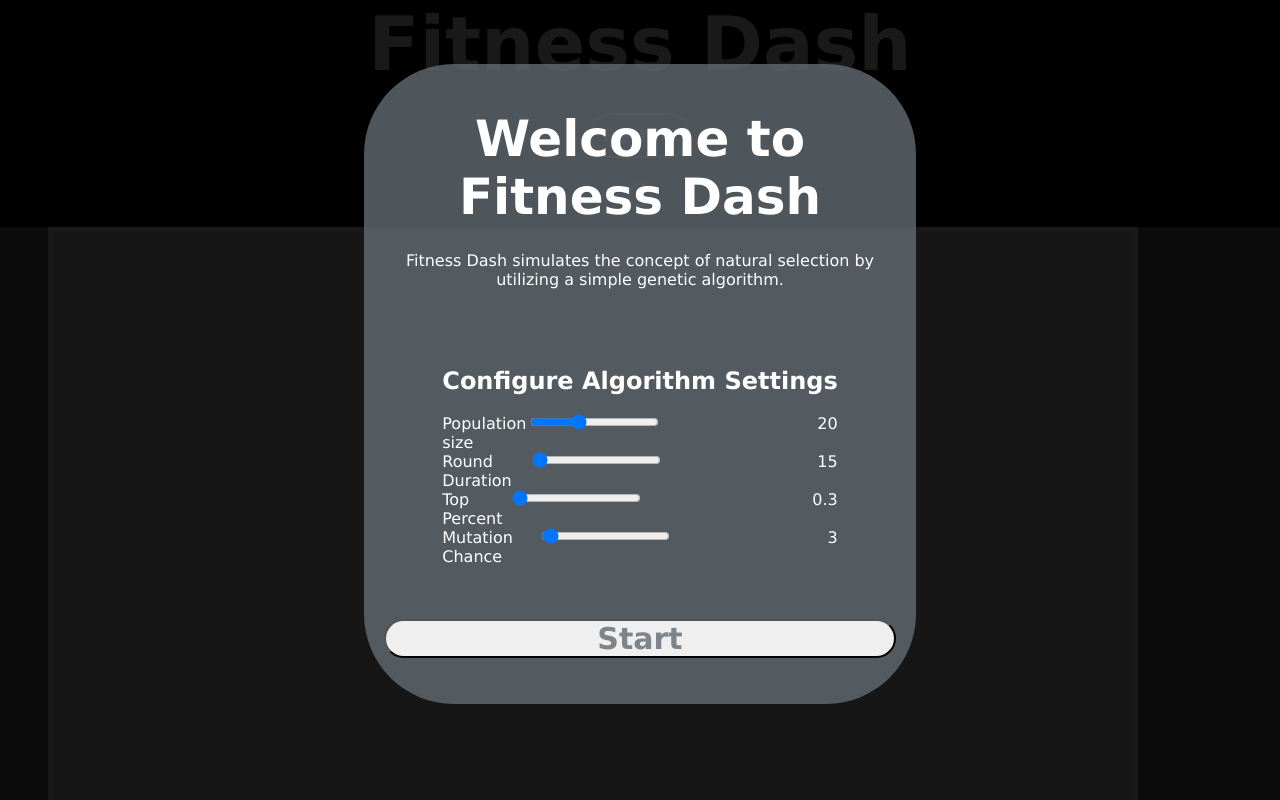
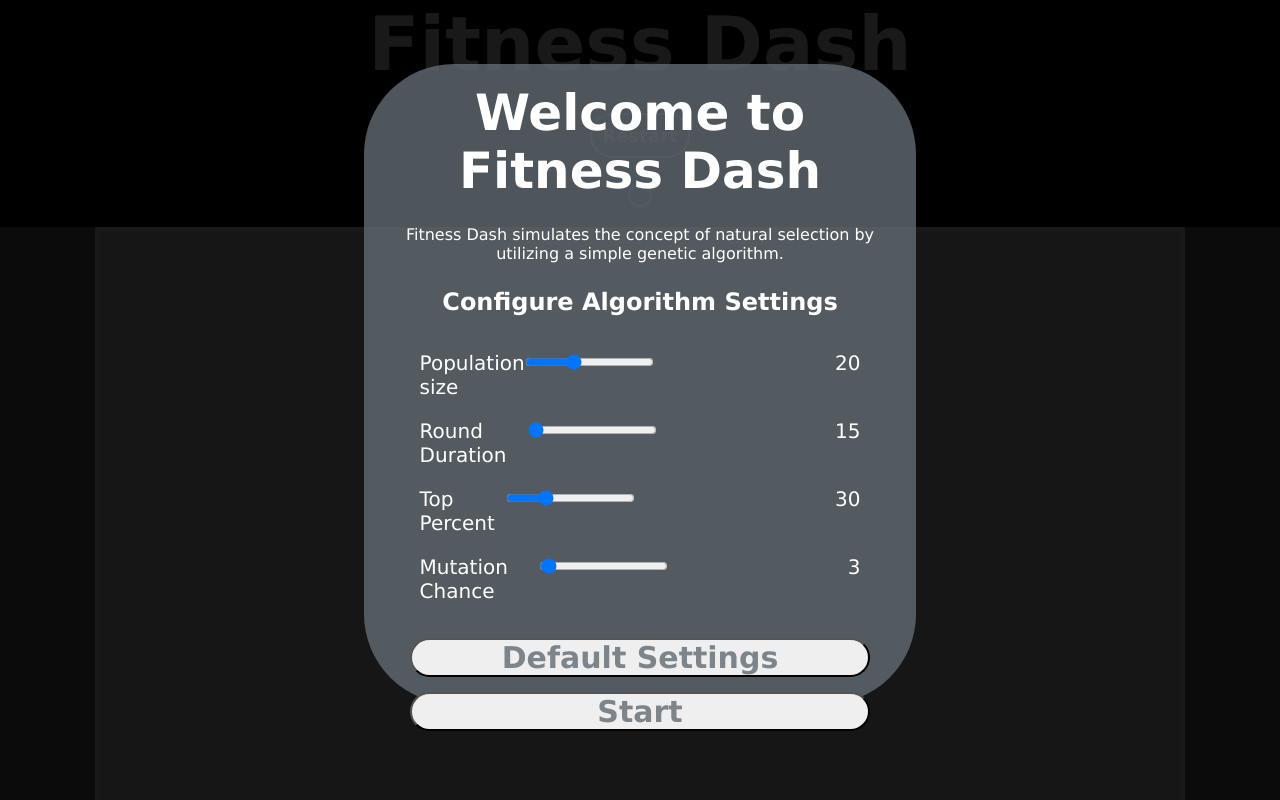
Before and after one commit to rymon23/ai-fitness-dash, a website built with webpack: page index.html in a window 1280 px wide. Shown: the top 800 px of the page. Built offline with Linux system fonts and the light colour scheme.

Commit message:
Work on modal and settings sliders

```diff
--- a/index.html
+++ b/index.html
@@ -40,16 +40,6 @@
                         <h2 id="success-rate"></h2>
                     </div>
                 </div>
-
-                <!-- <div id="game-dash" class="game-dashboard-container">
-                    <div class="timer-container">
-                        <h2 id="timer"></h2>
-                    </div>
-                    <div class="game-controls-container">
-                        <button>Start</button>
-                    </div>
-                </div> -->
-
             </div>
         </header>
 
@@ -57,64 +47,12 @@
 
         <div class="game-content-container">
 
-            <!-- <div class="settings-column-container">
-                <div class="settings-container">
-                    <h2>Algorithm Settings</h2>
-                    <br>
-                    <label >Population size
-                        <div class="slider-population-container">
-                            <input
-                                class="slider"
-                                type="range"
-                                id="slider-pop"
-                                min="3" max="50" value="25">
-                        </div>
-                        <p id="slider-pop-value">10</p>
-                    </label>
-                    <label >Round Duration
-                        <div class="slider-population-container">
-                            <input
-                                class="slider"
-                                type="range"
-                                id="slider-duration"
-                                min="15" max="60" value="30">
-                        </div>
-                        <p id="slider-duration-value">10</p>
-                    </label>
-                    <label >Top Percent
-                        <div class="slider-population-container">
-                            <input
-                                class="slider"
-                                type="range"
-                                id="slider-top-perc"
-                                min="10" max="80" value="30">
-                        </div>
-                        <p id="slider-top-perc-value">10</p>
-                    </label>
-                    <label >Mutation Chance
-                        <div class="slider-population-container">
-                            <input
-                                class="slider"
-                                type="range"
-                                id="slider-mutation"
-                                min="1" max="100" value="2">
-                        </div>
-                        <p id="slider-mutation-value">10</p>
-                    </label>
-
-                </div>
-            </div> -->
-
             <div class="canvas-container">
                 <canvas id="canvas-id" width="1080" height="720"></canvas>
             </div>
 
-            <div class="settings-column-container">
-            </div>
-
-        </div>
-
-        <div id="ranks">
+            <!-- <div class="settings-column-container">
+            </div> -->
 
         </div>
 
@@ -130,7 +68,7 @@
                     <div class="settings-column-container">
                         <div class="settings-container">
                             <h2>Configure Algorithm Settings</h2>
-                            <br>
+
                             <label>Population size
                                 <div class="slider-population-container">
                                     <input class="slider" type="range" id="slider-pop" min="3" max="50" value="25">
@@ -145,7 +83,7 @@
                             </label>
                             <label>Top Percent
                                 <div class="slider-population-container">
-                                    <input class="slider" type="range" id="slider-top-perc" min="0.1" max="0.9" value="0.3">
+                                    <input class="slider" type="range" id="slider-top-perc" min="10" max="80" value="30">
                                 </div>
                                 <p id="slider-top-perc-value">10</p>
                             </label>
@@ -155,10 +93,14 @@
                                 </div>
                                 <p id="slider-mutation-value">10</p>
                             </label>
+                            <div class="settings-button-container">
+                                <button id="settings-default-button">Default Settings</button>
+                            </div>
+
+                            <button id="start-button">Start</button>
 
                         </div>
                     </div>
-                    <button id="start-button">Start</button>
 
                 </div>
 
--- a/src/game.js
+++ b/src/game.js
@@ -2,6 +2,7 @@ import * as Util from "./util";
 import Canvas from "./canvas";
 import PopulationManager from "./pop_manager";
 import SliderSetting from "./slider";
+import Modal from "./modal";
 import Timer from "./timer";
 import Box from "./box";
 import { CreateBalls } from "./ball";
@@ -18,7 +19,6 @@ class Game {
     // this.canvas = canvasEl;
     this.canvas = new Canvas(this, canvasEl);
     this.timer = new Timer(this);
-
     this.gameObjects = {
       balls: [],
       boxes: [],
@@ -29,11 +29,13 @@ class Game {
     this.settings = {
       roundTime: 15,
       populationSize: 20,
-      topBreedMult: 0.3,
+      topBreedMult: 30,
       mutationPerc: 3
     };
 
     window.game = this;
+
+    this.modal = new Modal("modal");
 
     this.sliders = {
       roundTime: new SliderSetting(
@@ -66,6 +68,7 @@ class Game {
     this.Stop = this.Stop.bind(this);
     this.Update = this.Update.bind(this);
     this.Reset = this.Reset.bind(this);
+    this.ResetSliderDefaults = this.ResetSliderDefaults.bind(this);
     this.RenderGameObjects = this.RenderGameObjects.bind(this);
     this.DestroyGameObjects = this.DestroyGameObjects.bind(this);
     this.CanvasCollisionDetection = this.CanvasCollisionDetection.bind(this);
@@ -99,15 +102,11 @@ class Game {
 
     console.log("GAME INITIALIZED");
 
-    const startButton = document.getElementById("start-button");
-    startButton.addEventListener("click", () => {
-      if (startButton.innerHTML === "Start") {
-        startButton.innerHTML = "Restart";
-        this.Start();
-      } else {
-        startButton.innerHTML = "Start";
-        this.Stop();
-      }
+    const restartButton = document.getElementById("restart-button");
+    restartButton.addEventListener("click", () => {
+        this.modal.Enable();
+        this.Stop()
+        this.DestroyGameObjects();
     });
 
     //this.Start();
@@ -144,7 +143,9 @@ class Game {
 
   Stop() {
     this.running = false;
+    this.timer.Stop();
     clearInterval(this.interval);
+    this.ctx.clearRect(0, 0, this.canvas.width, this.canvas.height);
     console.log("GAME STOPPED");
   }
 
@@ -153,6 +154,12 @@ class Game {
     this.Stop();
     this.DestroyGameObjects();
     this.Start(true);
+  }
+
+  ResetSliderDefaults(){
+    Object.keys(this.settings).forEach((key) => {
+      this.sliders[key].SetDefault();
+    });
   }
 
   RenderGameObjects() {
--- /dev/null
+++ b/src/modal.js
@@ -0,0 +1,39 @@
+
+class Modal {
+    constructor(elementId) {
+        this.elementId = elementId;
+        this.element = document.getElementById(this.elementId);
+
+        this.Init = this.Init.bind(this);
+        this.Disable = this.Disable.bind(this);
+        this.Enable = this.Enable.bind(this);
+
+        this.Init();
+    }
+
+    Init(){
+        //DEFAULT SETTINGS
+        const defaultButton = document.getElementById("settings-default-button");
+        defaultButton.addEventListener("click", () => {
+            window.game.ResetSliderDefaults();
+        });
+
+        //GAME START
+        const startButton = document.getElementById("start-button");
+        startButton.addEventListener("click", () => {
+            this.Disable();
+            window.game.Start();
+        });
+    }
+
+    Disable(){
+        this.element.hidden = true;
+    }
+
+    Enable(){
+        this.element.hidden = false;
+    }
+
+}
+
+export default Modal;
--- a/src/pop_manager.js
+++ b/src/pop_manager.js
@@ -96,7 +96,7 @@ class PopulationManager {
       .sort((a, b) => {
         return this.CompareEntities(a, b);
       }).slice(0
-          ,Math.floor(this.population.length * this.game.settings.topBreedMult)
+          ,Math.floor(this.population.length * this.game.settings.topBreedMult * 0.01)
             || 1
       );
 
--- a/src/slider.js
+++ b/src/slider.js
@@ -5,8 +5,10 @@ class SliderSetting {
     this.childId = childId;
     this.settingKey = settingKey;
     this.element = document.getElementById(this.elementId);
+    this.defaultValue = window.game.settings[this.settingKey];
 
     this.Init = this.Init.bind(this);
+    this.SetDefault = this.SetDefault.bind(this);
     this.UpdateElementValue = this.UpdateElementValue.bind(this);
 
     this.Init();
@@ -14,7 +16,7 @@ class SliderSetting {
 
   Init(){
     //DEFAULT VALUE
-    this.UpdateElementValue(window.game.settings[this.settingKey]);
+    this.SetDefault();
 
     //LISTEN FOR CHANGE
     this.element.addEventListener("click", () => {
@@ -25,6 +27,10 @@ class SliderSetting {
     });
   }
 
+  SetDefault(){
+    this.UpdateElementValue(this.defaultValue);
+  }
+
   UpdateElementValue(newVal) {
     this.element.value = newVal;
     document.getElementById(this.childId).innerHTML = newVal;
--- a/src/styles/index.css
+++ b/src/styles/index.css
@@ -164,13 +164,29 @@ body {
 .settings-container {
   padding-top: 25px;
   display: flex;
-  /* flex-direction: column; */
-  /* justify-content:center; */
+  width: 90%;
+}
+.settings-container h2{
+  text-align: center;
+  padding-bottom: 25px;
 }
 .settings-container label {
   display: flex;
-  /* flex-direction: column; */
-  /* justify-content:center; */
+  flex-direction: row;
+  padding: 10px;
+  font-size: 20px;
+}
+.settings-button-container{
+  padding-top: 25px;
+  padding-bottom: 15px;
+  display: flex;
+  flex-direction: column;
+  justify-content: space-between;
+  widows: 100%;
+}
+.settings-button-container button{
+  width: 100%;
+  /* padding: 25px; */
 }
 
 .modal-container{
--- a/src/timer.js
+++ b/src/timer.js
@@ -7,31 +7,33 @@ class Timer {
 
     this.Start = this.Start.bind(this);
     this.Stop = this.Stop.bind(this);
+    this.ExecuteTimer = this.ExecuteTimer.bind(this);
   }
 
   Start(seconds){
     this.timeUp = false;
-    executeTimer(seconds, this.Stop);
+    // executeTimer(seconds, this.Stop);
+    window.timer = this;
+    this.ExecuteTimer(seconds, this.Stop);
   }
 
   Stop(){
+    debugger
     this.timeUp = true;
     clearTimeout(this.timeOut);
   }
-}
 
-export const executeTimer = (seconds, callback) => {
+  ExecuteTimer(seconds, callback) {
     const remaningTime = seconds;
-  window.setTimeout(function() {
+    this.timeOut = setTimeout(function () {
       const formatRemainingTime = (seconds) => {
-      // let ms = `Time Remaining: `;
-      // return ms + (seconds < 10 ? `0${seconds}` : `${seconds}`);
         return (seconds < 10 ? `0${seconds}` : `${seconds}`);
       }
+      debugger
       if (remaningTime > 0) {
         document.getElementById("timer").innerHTML = "Time Remaining:";
         document.getElementById("timer-seconds").innerHTML = formatRemainingTime(remaningTime);
-      executeTimer(remaningTime - 1, callback);
+        window.timer.ExecuteTimer(remaningTime - 1, callback);
       }else {
         document.getElementById("timer").innerHTML = "Time Remaining:";
         document.getElementById("timer-seconds").innerHTML = "Time Up!";
@@ -40,4 +42,27 @@ export const executeTimer = (seconds, callback) => {
     }, 1000);
   }
 
+}
+
+// export const executeTimer = (seconds, callback) => {
+//   const remaningTime = seconds;
+//   // window.setTimeout(function() {
+//   window.setTimeout(function() {
+//     const formatRemainingTime = (seconds) => {
+//       // let ms = `Time Remaining: `;
+//       // return ms + (seconds < 10 ? `0${seconds}` : `${seconds}`);
+//       return (seconds < 10 ? `0${seconds}` : `${seconds}`);
+//     }
+//     if (remaningTime > 0) {
+//       document.getElementById("timer").innerHTML = "Time Remaining:";
+//       document.getElementById("timer-seconds").innerHTML = formatRemainingTime(remaningTime);
+//       executeTimer(remaningTime - 1, callback);
+//     }else {
+//       document.getElementById("timer").innerHTML = "Time Remaining:";
+//       document.getElementById("timer-seconds").innerHTML = "Time Up!";
+//       callback();
+//     }
+//   }, 1000);
+// }
+
 export default Timer;
```
Also changed, not shown: dist/main.js, 1 other file. Lines whose indentation alone changed are shown as unchanged.
